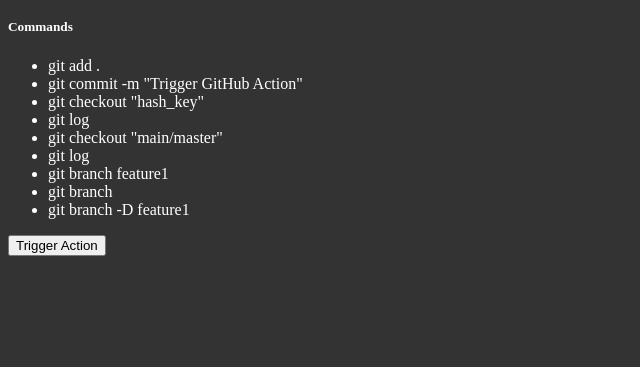
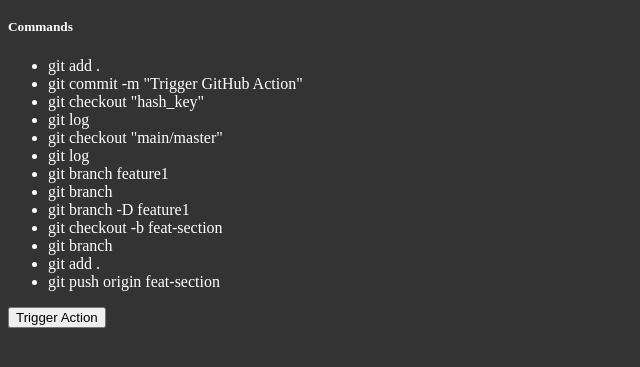
Before and after one commit to SabyasachiDhar/github-crash-course, a plain HTML site: page index.html in a window 1280 px wide. Shown: the part 101-468 px from the top of the page, without its empty margins (0-640 px from the left). Drawn offline with Linux system fonts and the light colour scheme.

Commit message:
update commands links - 2

```diff
--- a/index.html
+++ b/index.html
@@ -3,7 +3,7 @@
   <head>
     <meta charset="UTF-8" />
     <meta name="viewport" content="width=device-width, initial-scale=1.0" />
-    <title>Document</title>
+    <title>Github Action Course</title>
     <link rel="stylesheet" href="styles.css" />
   </head>
   <body>
@@ -21,6 +21,10 @@
         <li>git branch feature1</li>
         <li>git branch</li>
         <li>git branch -D feature1</li>
+        <li>git checkout -b feat-section</li>
+        <li>git branch</li>
+        <li>git add .</li>
+        <li>git push origin feat-section</li>
       </ul>
       <button id="trigger-action">Trigger Action</button>
     </div>
```
